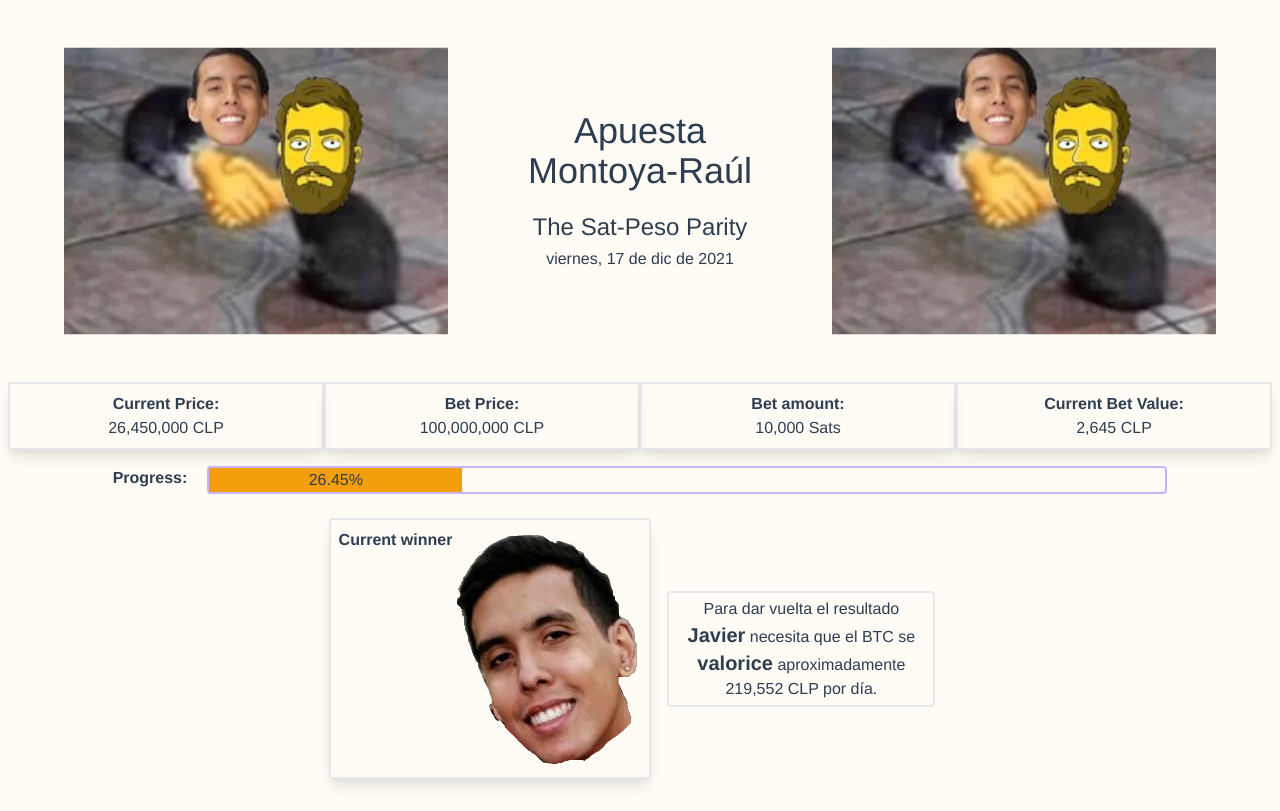
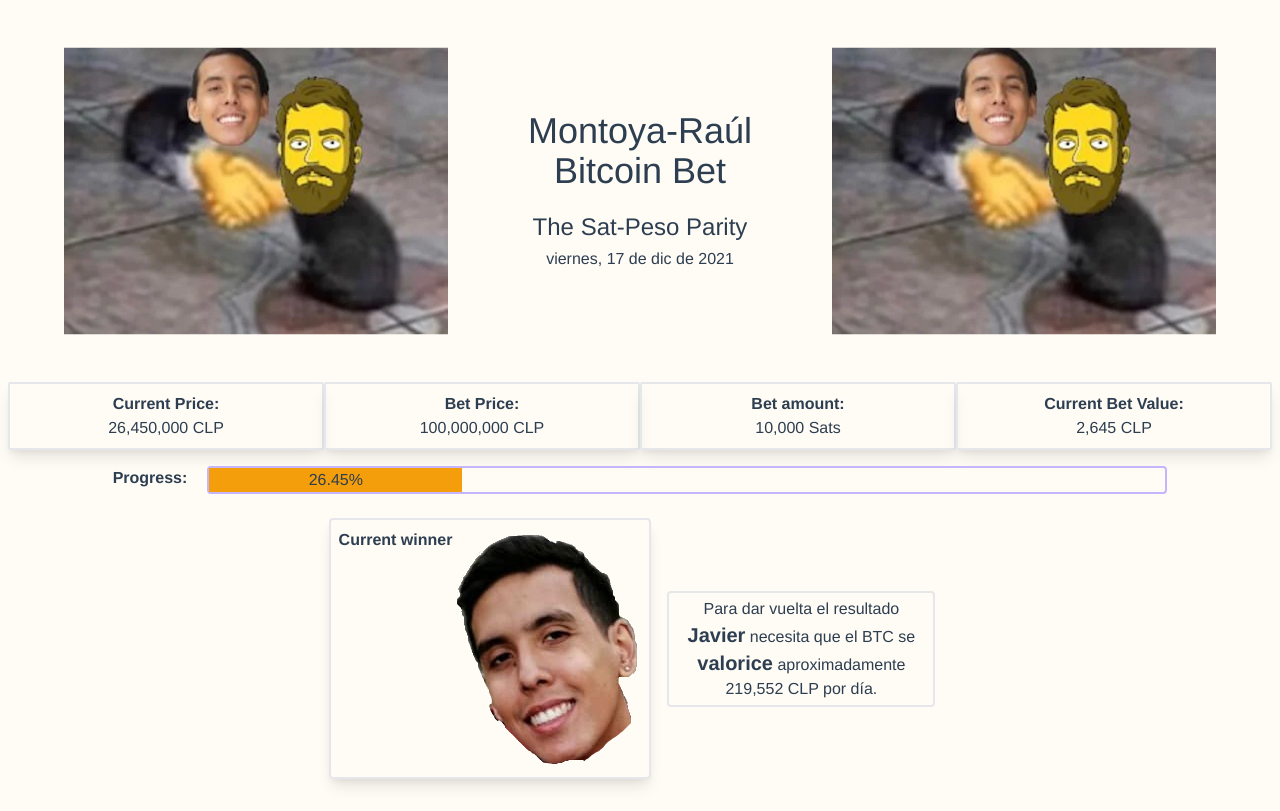
Before and after one commit to wachunei/montoya-raul-bet, a Vue app: page / in a window 1280 px wide. Built offline with nearby package versions, Linux system fonts and the light colour scheme; no server answers.

Commit message:
feat(App): update title and add whitepaper

```diff
--- a/src/App.vue
+++ b/src/App.vue
@@ -2,7 +2,9 @@
   <div class="flex justify-evenly">
     <img class="transform scale-75" src="./assets/handshake.webp" />
     <div class="self-center">
-      <h1 class="text-4xl mb-5">Apuesta Montoya-Raúl</h1>
+      <h1 class="text-4xl mb-5">
+        Montoya-Raúl <a href="bitcoin.pdf" download>Bitcoin</a> Bet
+      </h1>
       <h2 class="text-2xl mb-1">The Sat-Peso Parity</h2>
       <h3 class="text-l">
         {{ betEndDate.toLocaleString("es-ES", dateFormatOptions) }}
```
Also changed, not shown: 1 other file (tests, documents, lock files or other folders).
